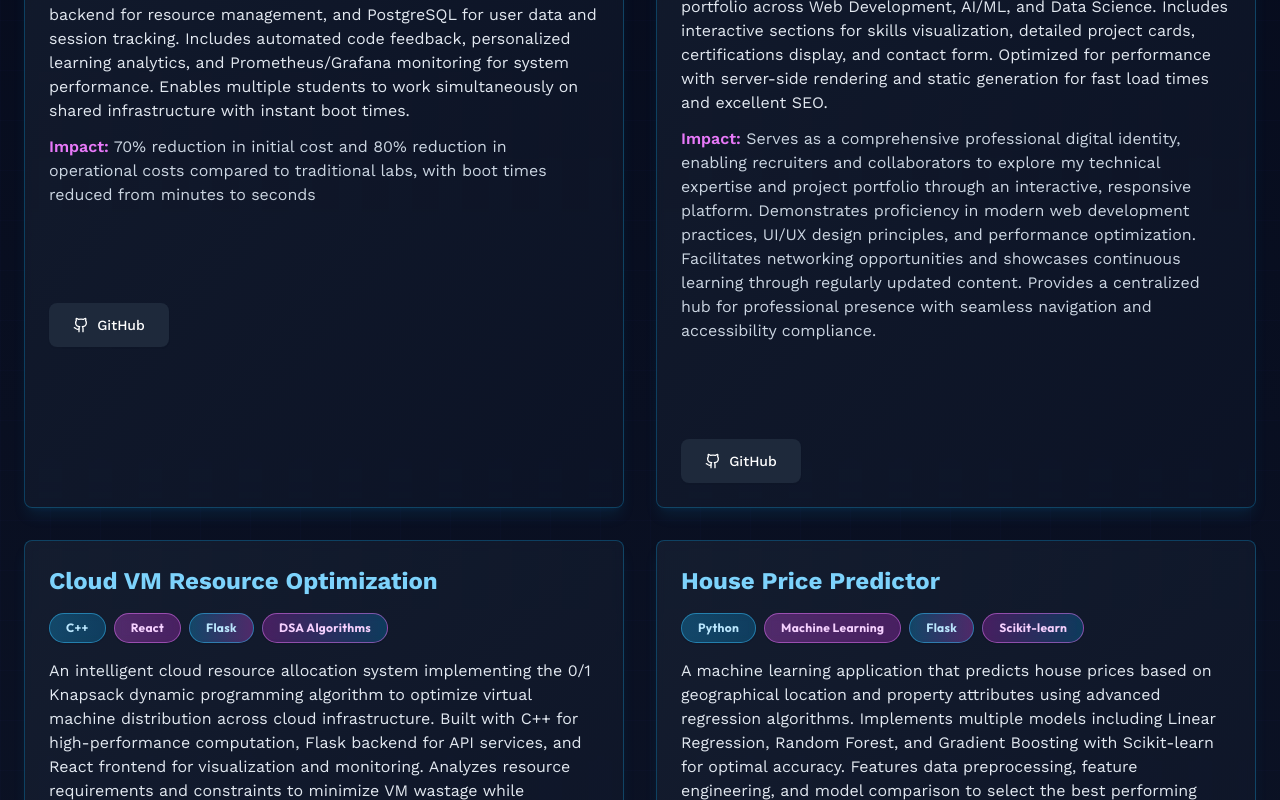
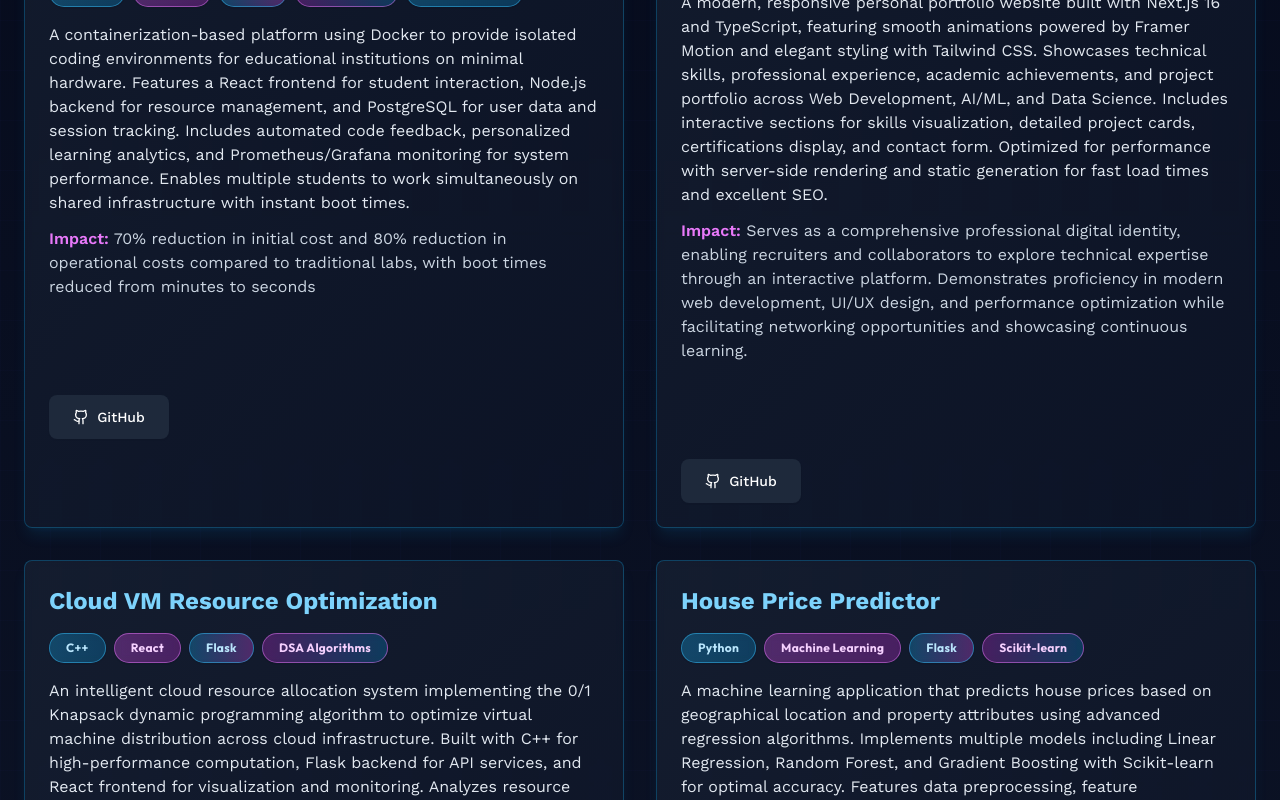
Before and after one commit to AMAN6921/My-Portfolio-Website, a Next.js app: page / in a window 1280 px wide. Shown: the part 2680-3480 px from the top of the page. Built offline with nearby package versions, Linux system fonts and the light colour scheme; no server answers.

Commit message:
Update Portfolio impact to 3 lines and set fixed dimensions for GeuBus card

```diff
--- a/components/ProjectCard.tsx
+++ b/components/ProjectCard.tsx
@@ -51,6 +51,7 @@ export default function ProjectCard({ project, index, isVisible: parentVisible }
       whileHover={{ y: -8, transition: { duration: 0.2 } }}
       className="bg-gradient-to-br from-dark-800/50 to-dark-900/50 backdrop-blur-sm rounded-lg border border-primary-500/30 shadow-lg shadow-primary-500/10 hover:shadow-xl hover:shadow-primary-500/20 hover:border-primary-400/50 transition-all duration-300 overflow-hidden"
       aria-labelledby={`project-title-${project.id}`}
+      style={project.id === 'geubus-management' ? { width: '535.5px', height: '652px' } : undefined}
     >
       <div className="p-5 sm:p-6">
         {/* Header with title */}
--- a/data/projects.ts
+++ b/data/projects.ts
@@ -34,7 +34,7 @@ export const projects: Project[] = [
     tech: ['Next.js', 'TypeScript', 'Tailwind CSS', 'Vercel'],
     duration: 'June 2025 – Oct 2025',
     description: 'A modern, responsive personal portfolio website built with Next.js 16 and TypeScript, featuring smooth animations powered by Framer Motion and elegant styling with Tailwind CSS. Showcases technical skills, professional experience, academic achievements, and project portfolio across Web Development, AI/ML, and Data Science. Includes interactive sections for skills visualization, detailed project cards, certifications display, and contact form. Optimized for performance with server-side rendering and static generation for fast load times and excellent SEO.',
-    impact: 'Serves as a comprehensive professional digital identity, enabling recruiters and collaborators to explore my technical expertise and project portfolio through an interactive, responsive platform. Demonstrates proficiency in modern web development practices, UI/UX design principles, and performance optimization. Facilitates networking opportunities and showcases continuous learning through regularly updated content. Provides a centralized hub for professional presence with seamless navigation and accessibility compliance.',
+    impact: 'Serves as a comprehensive professional digital identity, enabling recruiters and collaborators to explore technical expertise through an interactive platform. Demonstrates proficiency in modern web development, UI/UX design, and performance optimization while facilitating networking opportunities and showcasing continuous learning.',
     githubLink: 'https://github.com/AMAN6921/My-Portfolio-Website',
   },
   {
```
